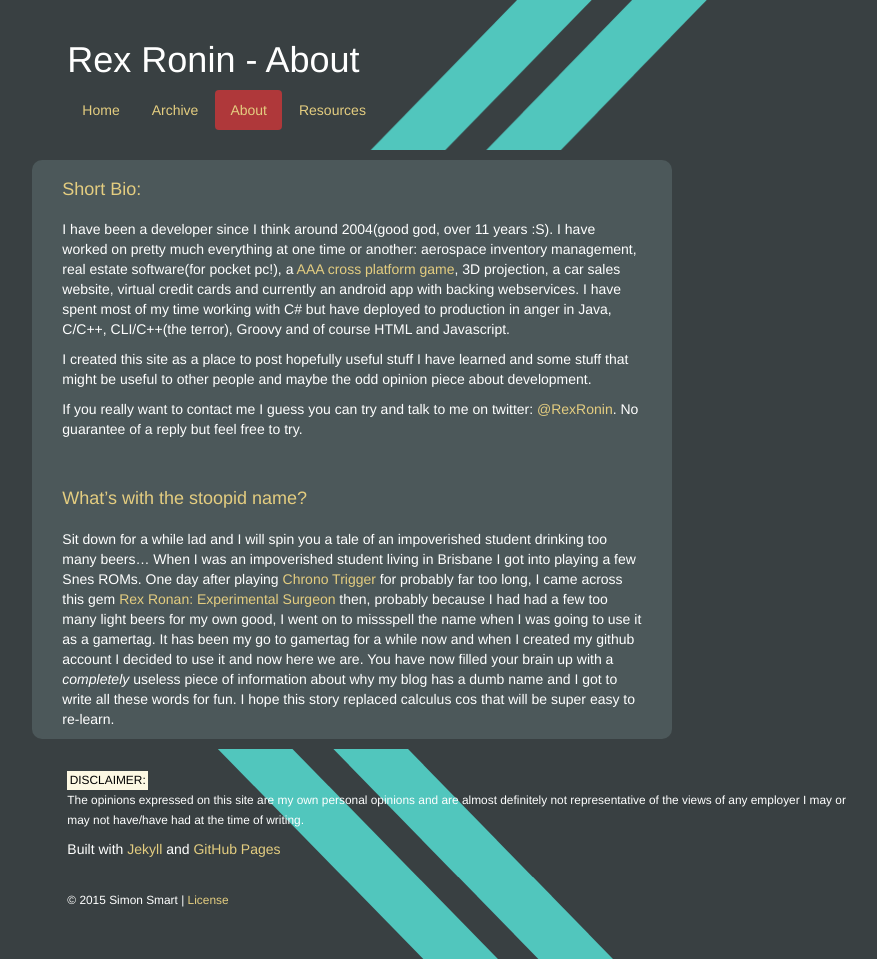
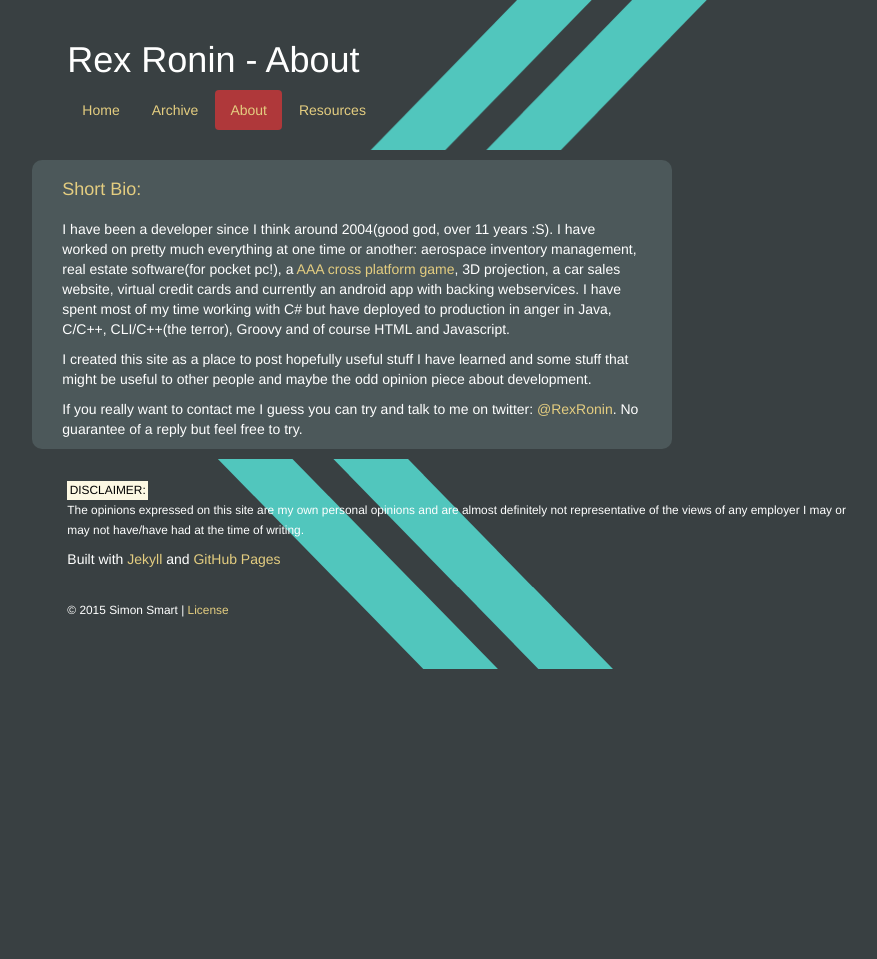
Before and after one commit to RexRonin/RexRonin.github.io, a Jekyll site: the page built from about/index.markdown, in a window 1280 px wide. Shown: the whole page, without its empty margins (181-1058 px from the left). Built offline with Jekyll 4.4.1, drawn with Linux system fonts in a browser that asks for light colours; nearby versions of some CDN libraries; after the commit the page ends 900 px from its top, so only the background shows below that.

Commit message:
- removed name explanation cos it was a bit dumb and needs work

```diff
--- a/about/index.markdown
+++ b/about/index.markdown
@@ -11,9 +11,3 @@ I have been a developer since I think around 2004(good god, over 11 years :S). I
 I created this site as a place to post hopefully useful stuff I have learned and some stuff that might be useful to other people and maybe the odd opinion piece about development.
 
 If you really want to contact me I guess you can try and talk to me on twitter: [@RexRonin](https://twitter.com/RexRonin). No guarantee of a reply but feel free to try.
-
-<br />
-
-#### What's with the stoopid name?
-
-Sit down for a while lad and I will spin you a tale of an impoverished student drinking too many beers... When I was an impoverished student living in Brisbane I got into playing a few Snes ROMs. One day after playing [Chrono Trigger](http://en.wikipedia.org/wiki/Chrono_Trigger) for probably far too long, I came across this gem [Rex Ronan: Experimental Surgeon](http://en.wikipedia.org/wiki/Rex_Ronan:_Experimental_Surgeon) then, probably because I had had a few too many light beers for my own good, I went on to missspell the name when I was going to use it as a gamertag. It has been my go to gamertag for a while now and when I created my github account I decided to use it and now here we are. You have now filled your brain up with a *completely* useless piece of information about why my blog has a dumb name and I got to write all these words for fun. I hope this story replaced calculus cos that will be super easy to re-learn.
```
